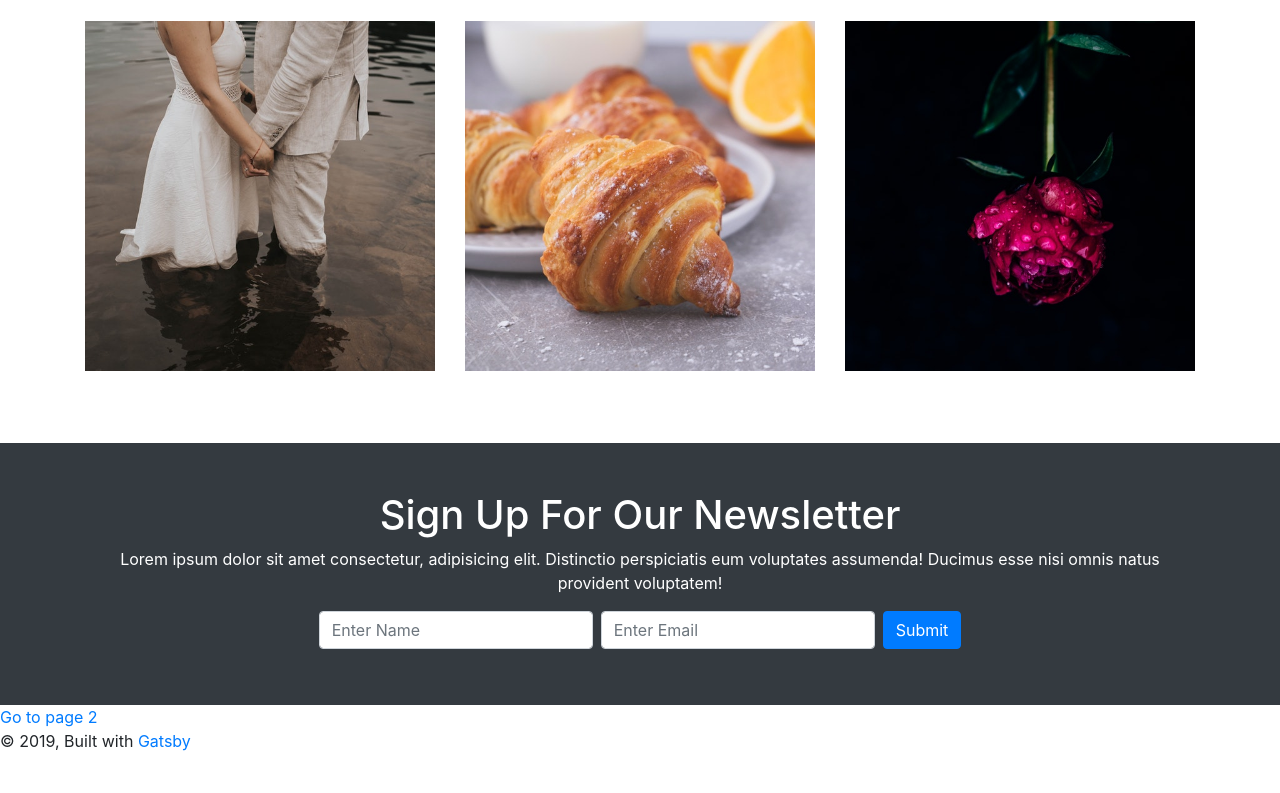
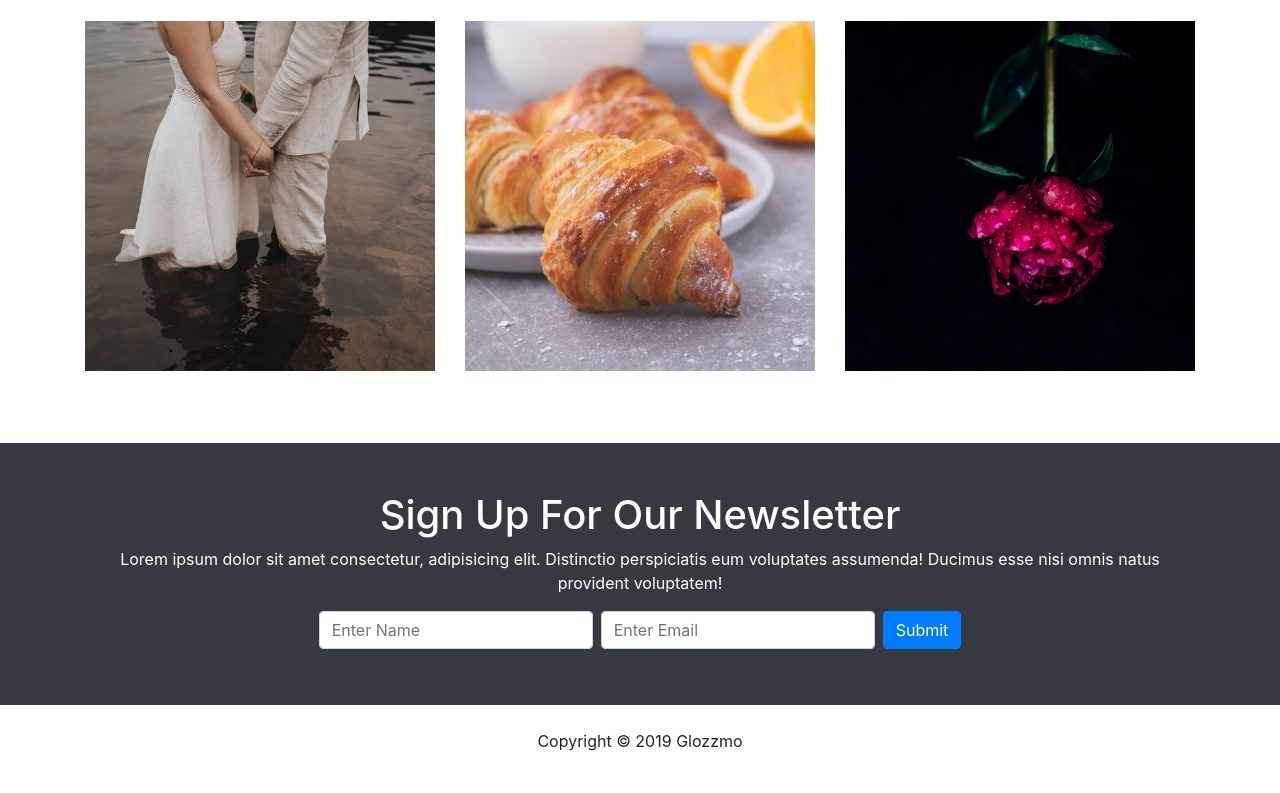
Before and after one commit to RayBDev/glozzmo, a Gatsby site: page / in a window 1280 px wide. Shown: the part 2010-2803 px from the top of the page. Before the commit the page ends 2763 px from the top, so only its background shows below. Built offline with nearby package versions, Linux system fonts and the light colour scheme; Gatsby itself is replaced by a stand-in of ours.

Commit message:
Added Footer

```diff
--- a/src/assets/sass/base/_base.scss
+++ b/src/assets/sass/base/_base.scss
@@ -1,3 +1,7 @@
+body {
+  overflow-x: hidden;
+}
+
 .dark-overlay {
   position: absolute;
   top: 0;
--- a/src/components/common/Footer.js
+++ b/src/components/common/Footer.js
@@ -0,0 +1,17 @@
+import React from "react"
+
+const Footer = () => {
+  return (
+    <footer id="main-footer" className="text-center p-4">
+      <div className="container">
+        <div className="row">
+          <div className="col">
+            <p>Copyright &copy; {new Date().getFullYear()} Glozzmo</p>
+          </div>
+        </div>
+      </div>
+    </footer>
+  )
+}
+
+export default Footer
--- a/src/components/layout.js
+++ b/src/components/layout.js
@@ -10,6 +10,7 @@ import PropTypes from "prop-types"
 import { StaticQuery, graphql } from "gatsby"
 
 import Navigation from "./common/Navigation"
+import Footer from "./common/Footer"
 
 const Layout = ({ children }) => (
   <StaticQuery
@@ -26,11 +27,7 @@ const Layout = ({ children }) => (
       <>
         <Navigation siteTitle={data.site.siteMetadata.title} />
         {children}
-        <footer>
-          © {new Date().getFullYear()}, Built with
-          {` `}
-          <a href="https://www.gatsbyjs.org">Gatsby</a>
-        </footer>
+        <Footer />
       </>
     )}
   />
--- a/src/pages/index.js
+++ b/src/pages/index.js
@@ -23,7 +23,6 @@ const IndexPage = () => (
       <Gallery />
       <Newsletter />
     </main>
-    <Link to="/page-2/">Go to page 2</Link>
   </Layout>
 )
 
```
